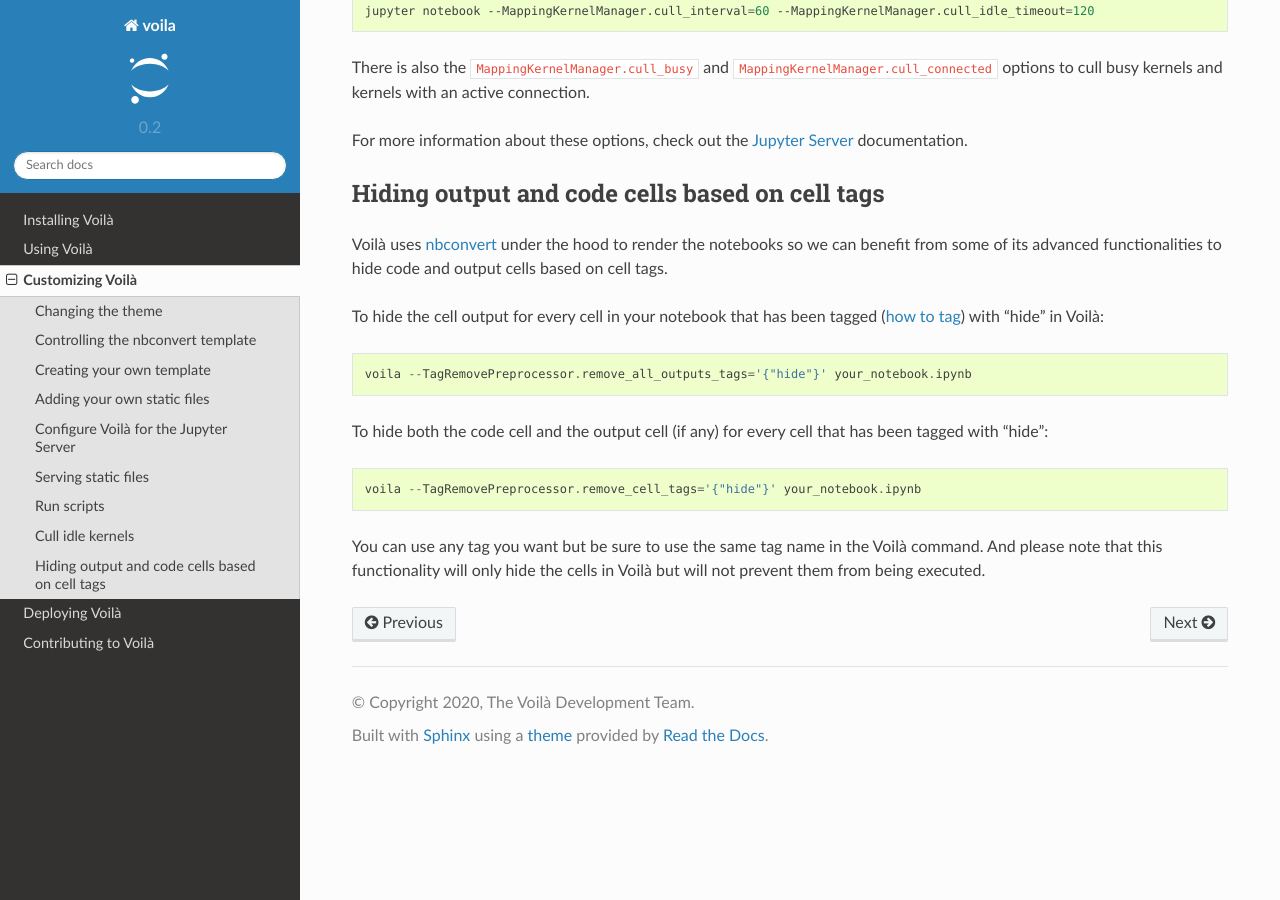
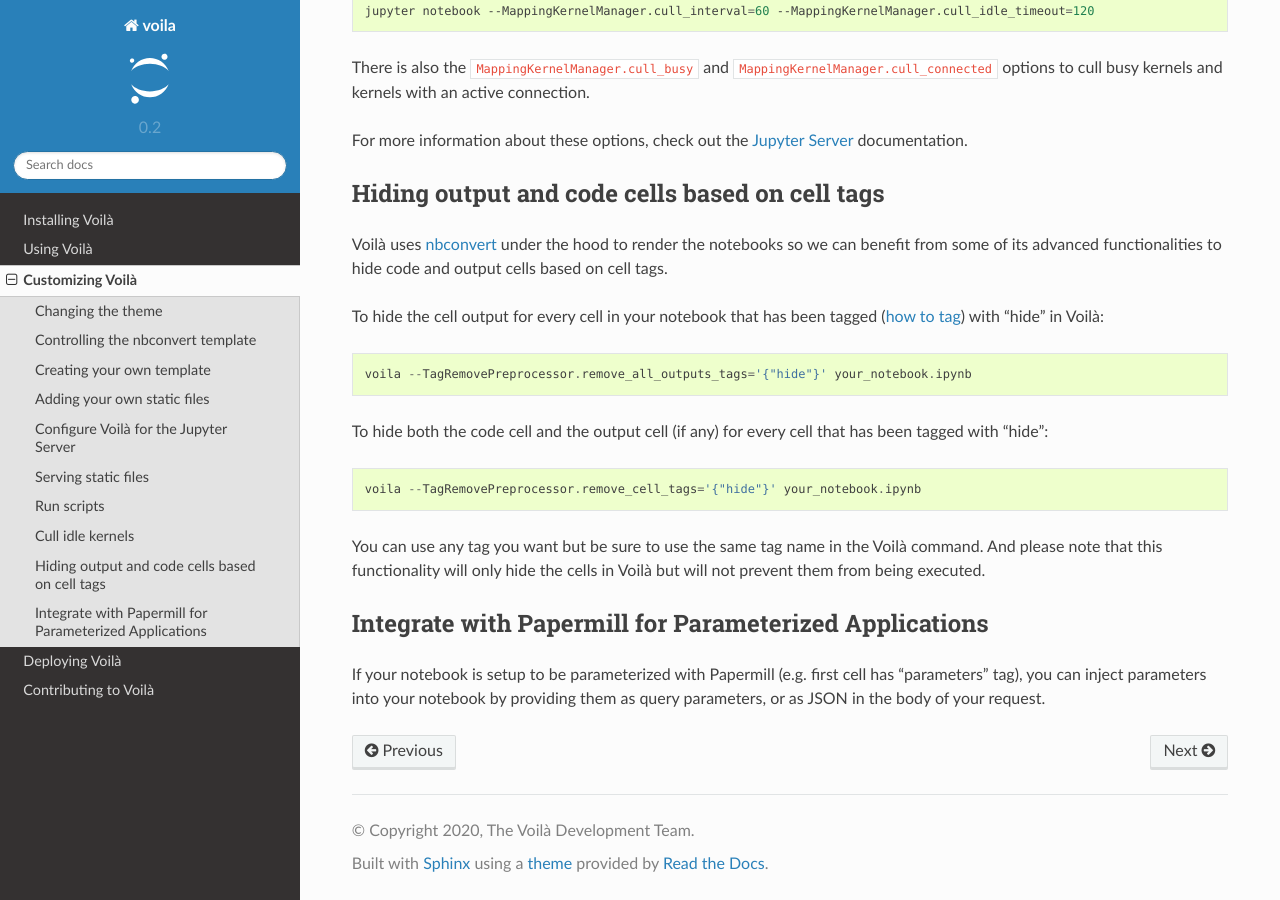
Before and after one commit to voila-dashboards/voila, a Sphinx documentation site: the page built from docs/source/customize.rst, in a window 1280 px wide and 900 px high, scrolled down 6865 px. Built offline with Sphinx 7.4.7 and the Read the Docs theme 2.0.0, drawn with Linux system fonts in a browser that asks for light colours.

Commit message:
add docs

```diff
--- a/docs/source/customize.rst
+++ b/docs/source/customize.rst
@@ -328,3 +328,10 @@
 
 You can use any tag you want but be sure to use the same tag name in the Voilà command.
 And please note that this functionality will only hide the cells in Voilà but will not prevent them from being executed.
+
+
+Integrate with Papermill for Parameterized Applications
+=======================================================
+
+If your notebook is setup to be parameterized with Papermill (e.g. first cell has "parameters" tag), you can inject parameters
+into your notebook by providing them as query parameters, or as JSON in the body of your request.
```
